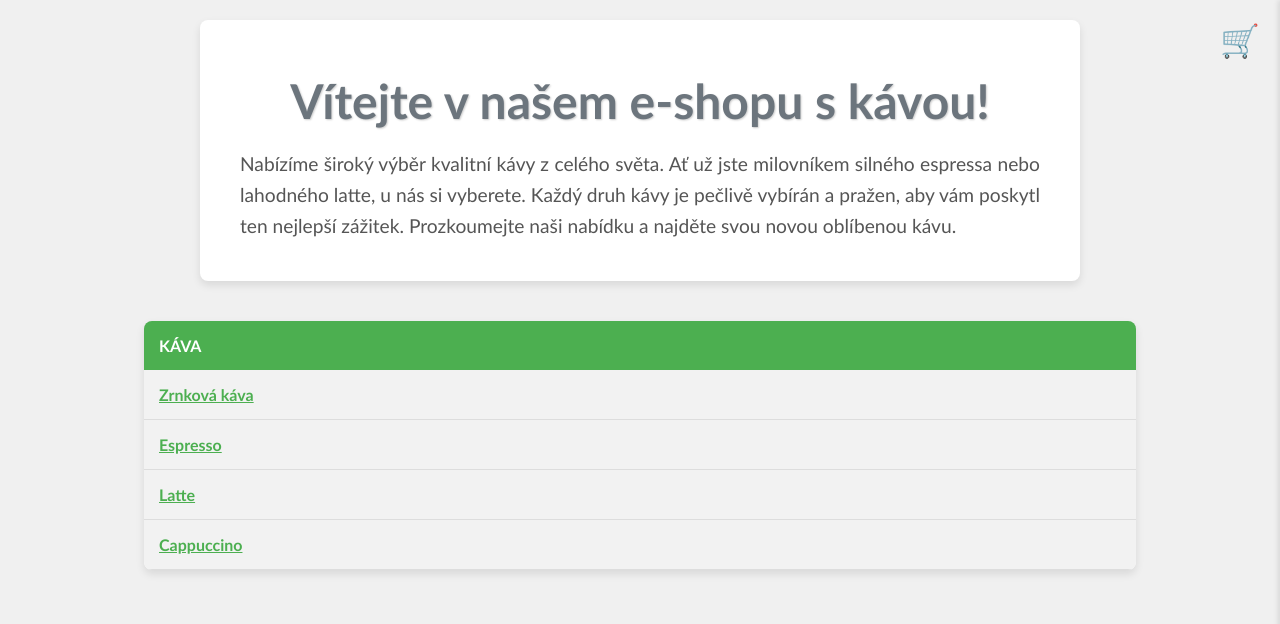
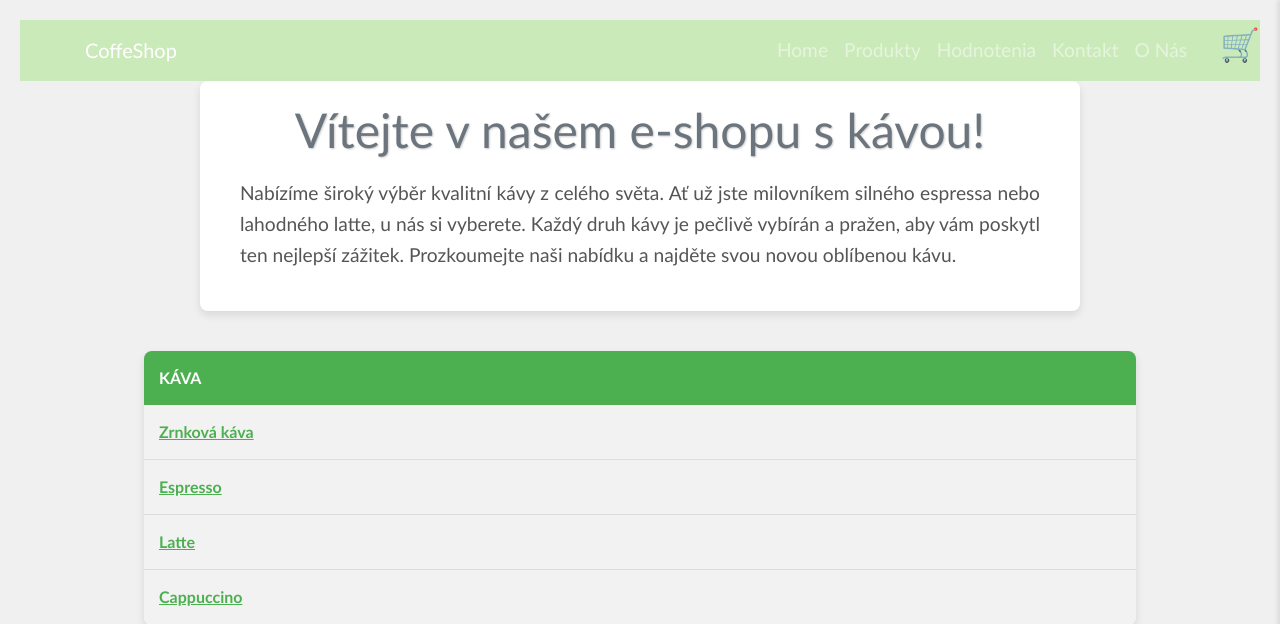
Before and after one commit to David987459/pythonProjectCoffee, a Django app: page /products/ in a window 1280 px wide. Shown: the top 624 px of the page. Run offline with Django 4.2, Linux system fonts and the light colour scheme; some libraries are stand-ins or nearby versions; some web fonts are replaced.

Commit message:
Produkty button, home page,o_nas.html, nav-bar

```diff
--- a/ProjectCoffee/urls.py
+++ b/ProjectCoffee/urls.py
@@ -28,5 +28,5 @@ urlpatterns = [
     path('create/', create_order, name='create_order'),
     path('summary/',order_summary, name='order_summary'),
     path('products/', products, name='products'),
-    path('about_us/',views.about_us, name='about_us'),
+    path('o_nas/', o_nas, name='o_nas')
 ]
--- a/templates/nav.html
+++ b/templates/nav.html
@@ -1,25 +1,41 @@
-<!--
-<nav class="navbar navbar-expand-lg navbar-dark"
-     style="background-color: #45a049;">
-    <div class="container fixed">
-        <a class="navbar-brand" href="{% url 'home' %}" style="color: #555;">CoffeShop</a>
-        <button
-                class="navbar-toggler" type="button"
-                data-toggle="collapse" data-target="#navbarNavAltMarkup"
-        >
+<!-- nav-bar.html -->
+<nav class="navbar navbar-expand-lg navbar-dark" style="background-color: rgba(179, 230, 150, 0.6);">
+    <div class="container">
+        <a class="navbar-brand" href="{% url 'home' %}">CoffeShop</a>
+        <button class="navbar-toggler" type="button" data-toggle="collapse" data-target="#navbarNav">
             <span class="navbar-toggler-icon"></span>
         </button>
-
-        <div class="collapse navbar-collapse" id="navbarNavAltMarkup">
-            <div class="navbar-nav">
-                <a class="nav-item nav-link active" href="{% url 'home' %}" style="color: #555;">
-                    Home
-                </a>
-                <a class="nav-item nav-link active" href="{% url 'products' %}" style="color: #555;">Produkty</a>
-                <a class="nav-item nav-link active" href="" style="color: #555;">Hodnotenia</a>
-                <a class="nav-item nav-link active" href="" style="color: #555;">Kontakt</a>
-            </div>
+        <div class="collapse navbar-collapse" id="navbarNav">
+            <ul class="navbar-nav ml-auto">
+                <li class="nav-item"><a class="nav-link" href="{% url 'home' %}">Home</a></li>
+                <li class="nav-item"><a class="nav-link" href="{% url 'products' %}">Produkty</a></li>
+                <li class="nav-item"><a class="nav-link" href="">Hodnotenia</a></li>
+                <li class="nav-item"><a class="nav-link" href="">Kontakt</a></li>
+                <li class="nav-item"><a class="nav-link" href="{% url 'o_nas' %}">O Nás</a></li>
+            </ul>
         </div>
     </div>
 </nav>
--->
+
+<style>
+    .navbar {
+        width: 100%;
+        position: absolute;
+        top: 0;
+        left: 0;
+        background: rgba(25, 22, 22, 0.5);
+        font-size: 1.2em;
+    }
+
+    .navbar-dark .navbar-nav .nav-link {
+        color: #3a3a3a; /* Szürke szín beállítása */
+    }
+</style>
+
+<script>
+    document.querySelectorAll('.three-d-rotate').forEach(el => {
+        el.innerHTML = el.textContent.split('').map((char, i) =>
+            `<span style="--i:${i}">${char}</span>`
+        ).join('');
+    });
+</script>
--- a/templates/products.html
+++ b/templates/products.html
@@ -1,9 +1,13 @@
 <!DOCTYPE html>
 <html lang="en">
 <head>
+    {% include "nav.html" %}
+
     <meta charset="UTF-8">
     <title>Nabídka našich káv</title>
     <link rel="stylesheet" href="https://fonts.googleapis.com/css2?family=Calibri:wght@300&display=swap">
+    <link rel="stylesheet" href="https://stackpath.bootstrapcdn.com/bootstrap/4.5.0/css/bootstrap.min.css">
+
     <style>
         body {
             font-family: 'Calibri', sans-serif;
--- a/viewer/views.py
+++ b/viewer/views.py
@@ -14,5 +14,6 @@ def home(request):
 def products(request):
     return render(request, 'products.html', {'products': Product.objects.all()})
 
-def about_us(request):
-    return render(request, 'about_us.html')
+
+def o_nas(request):
+    return render(request, 'o_nas.html')
```
Also changed, not shown: viewer/templates/home.html (+5 -5 lines), viewer/templates/o_nas.html (renamed from viewer/templates/about_us.html, +10 -6 lines).
